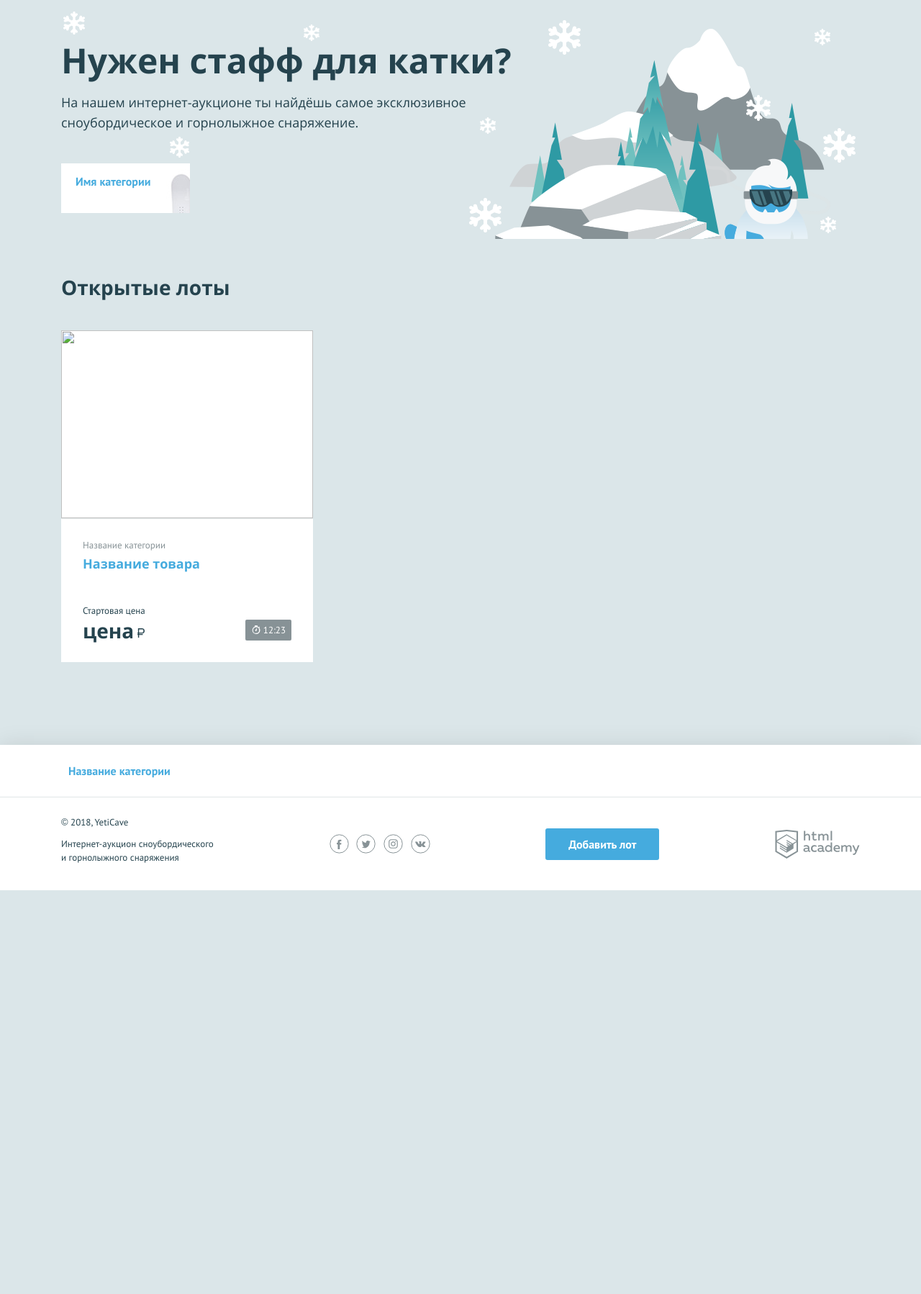
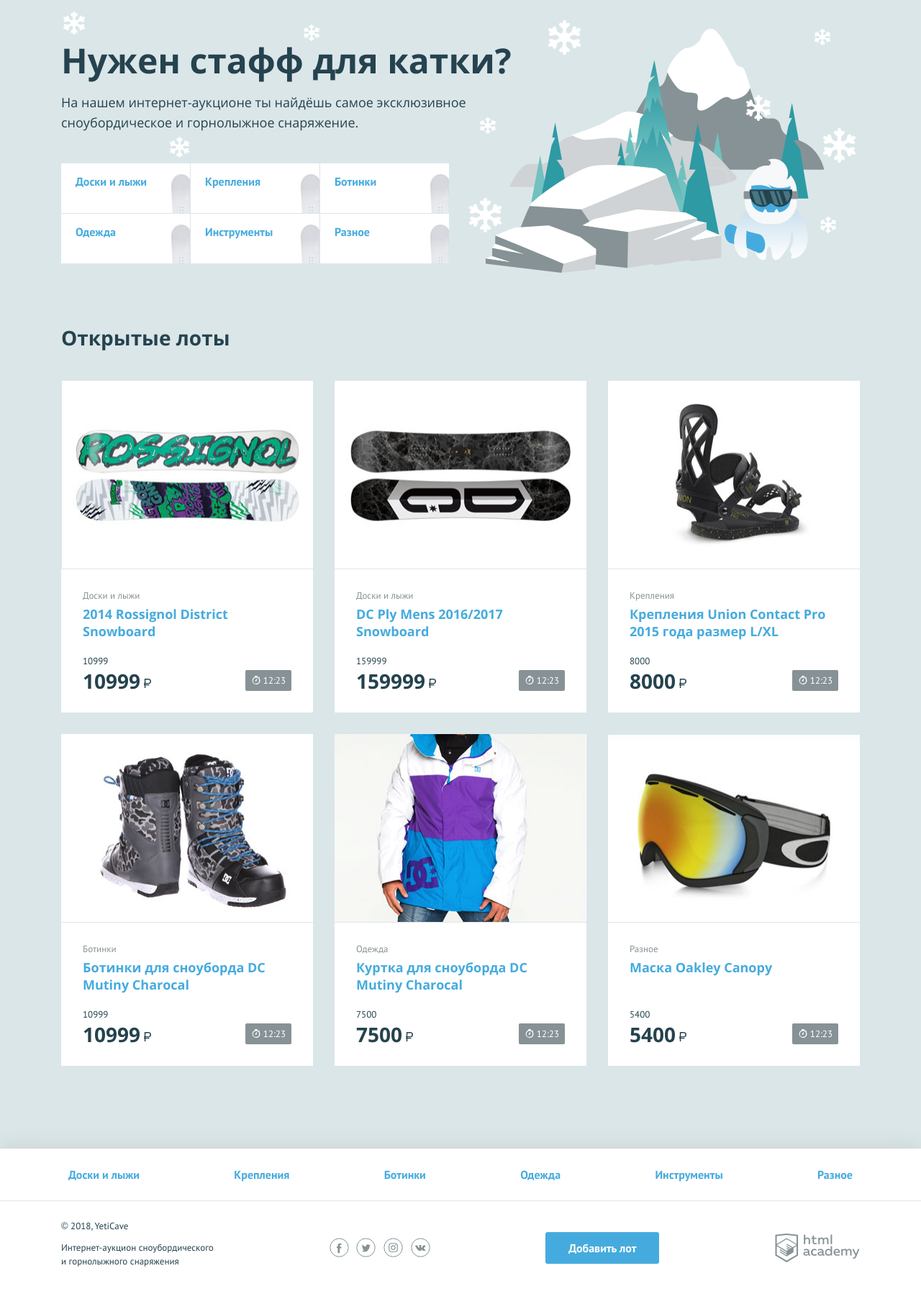
Before and after one commit to Surho/227974-yeticave, a PHP site: page / in a window 1280 px wide. Shown: the part 107-1905 px from the top of the page at 72% size. Before the commit the page ends 1344 px from the top, so only its background shows below. Run offline with PHP 8.4, Linux system fonts and the light colour scheme.

Commit message:
lots added

```diff
--- a/index.php
+++ b/index.php
@@ -95,10 +95,14 @@
         <h2 class="promo__title">Нужен стафф для катки?</h2>
         <p class="promo__text">На нашем интернет-аукционе ты найдёшь самое эксклюзивное сноубордическое и горнолыжное снаряжение.</p>
         <ul class="promo__list">
-            <!--заполните этот список из массива категорий-->
+            <?php $categories_count = count($categories)?>
+            <?php $index = 0; ?>
+            <?php while($index < $categories_count) :?>
                 <li class="promo__item promo__item--boards">
-                <a class="promo__link" href="pages/all-lots.html">Имя категории</a>
+                    <a class="promo__link" href="pages/all-lots.html"><?=$categories[$index] ?></a>
                 </li>
+            <?php $index++;?>
+            <?php endwhile; ?>
         </ul>
     </section>
     <section class="lots">
@@ -107,17 +111,18 @@
         </div>
         <ul class="lots__list">
             <!--заполните этот список из массива с товарами-->
+            <?php foreach( $lots as $key => $value) :?>
                 <li class="lots__item lot">
                     <div class="lot__image">
-                    <img src="" width="350" height="260" alt="">
+                        <img src="<?=$value['url']?>" width="350" height="260" alt="<?=$value['name']?>">
                     </div>
                     <div class="lot__info">
-                    <span class="lot__category">Название категории</span>
-                    <h3 class="lot__title"><a class="text-link" href="pages/lot.html">Название товара</a></h3>
+                        <span class="lot__category"><?=$value['categorie']?></span>
+                        <h3 class="lot__title"><a class="text-link" href="pages/lot.html"><?=$value['name']?></a></h3>
                         <div class="lot__state">
                             <div class="lot__rate">
-                            <span class="lot__amount">Стартовая цена</span>
-                            <span class="lot__cost">цена<b class="rub">р</b></span>
+                                <span class="lot__amount"><?=$value['price']?></span>
+                                <span class="lot__cost"><?=$value['price']?><b class="rub">р</b></span>
                             </div>
                             <div class="lot__timer timer">
                                 12:23
@@ -125,6 +130,7 @@
                         </div>
                     </div>
                 </li>
+            <?php endforeach?>
         </ul>
     </section>
 </main>
@@ -134,9 +140,14 @@
     <nav class="nav">
         <ul class="nav__list container">
             <!--заполните этот список из массива категорий-->
+            <?php $categories_count = count($categories)?>
+            <?php $index = 0; ?>
+            <?php while($index < $categories_count) :?>
                 <li class="nav__item">
-                <a href="pages/all-lots.html">Название категории</a>
+                    <a href="pages/all-lots.html"><?=$categories[$index]?></a>
                 </li>
+            <?php $index++ ?>
+            <?php endwhile ?>
         </ul>
     </nav>
     <div class="main-footer__bottom container">
```
Lines whose indentation alone changed are shown as unchanged.
